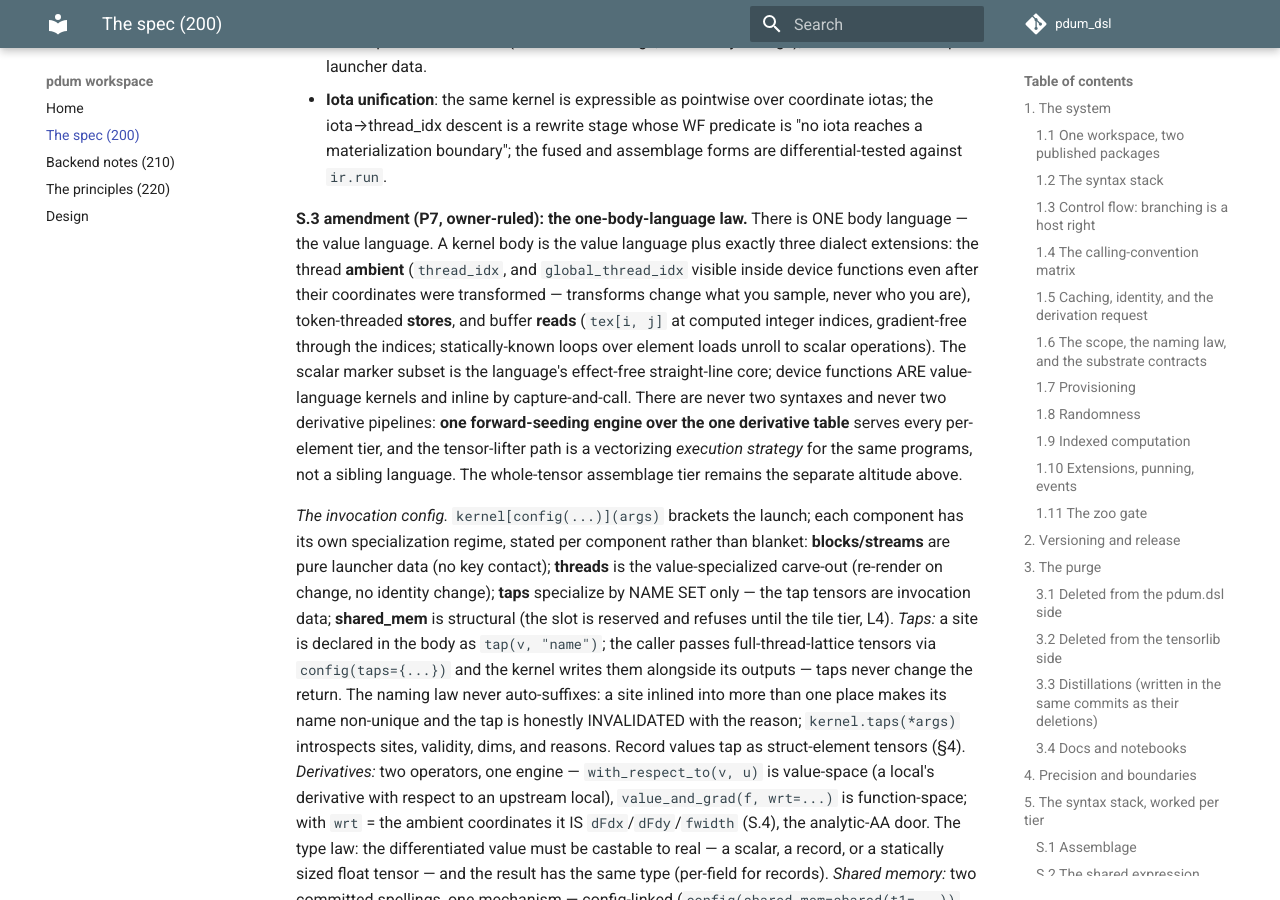
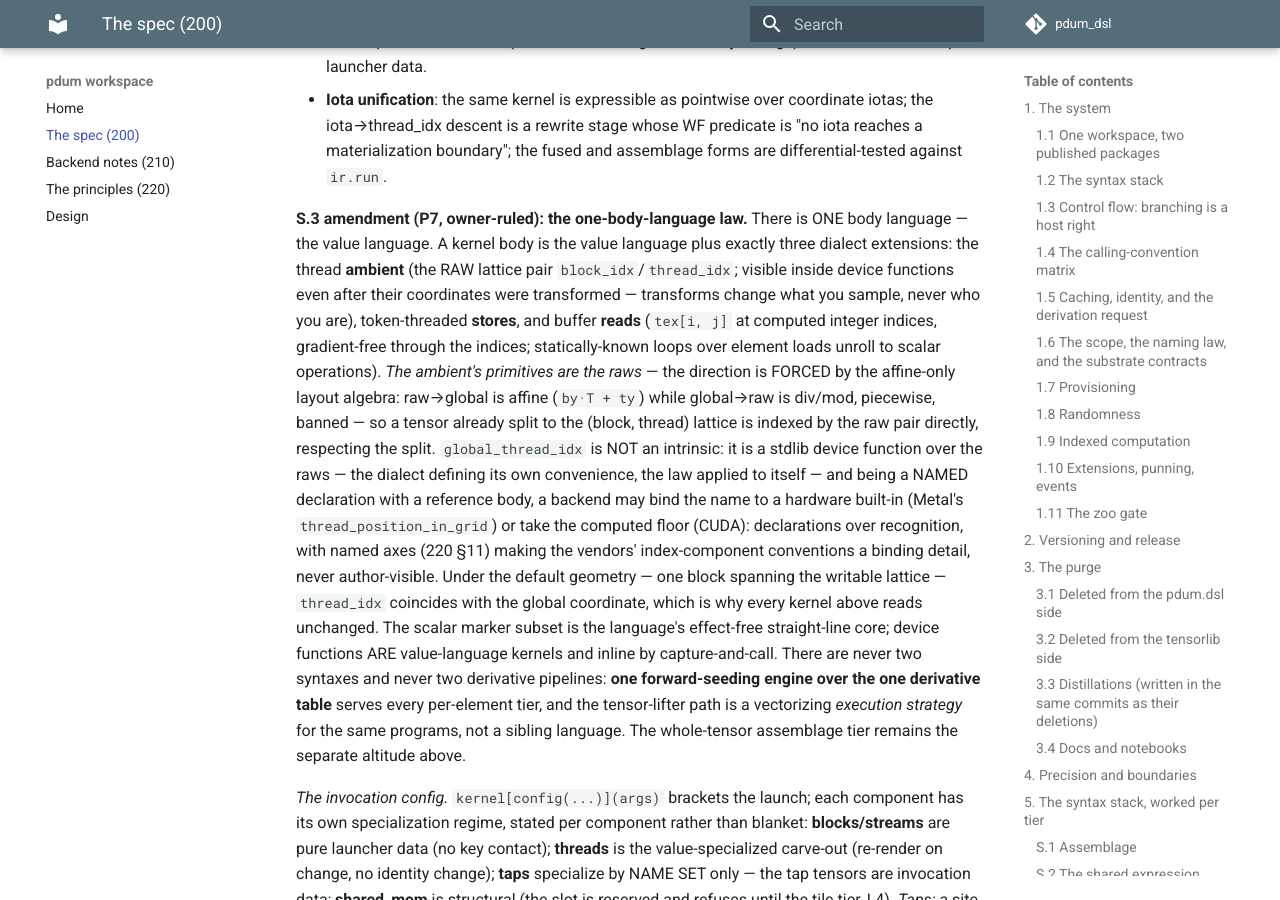
Before and after one commit to habemus-papadum/pdum_dsl, an MkDocs documentation site: the page built from docs/design/200_the-spec.md, in a window 1280 px wide and 900 px high, scrolled down 18398 px. Built offline with MkDocs 1.6.1 and Material for MkDocs 9.7.7, drawn with Linux system fonts in a browser that asks for light colours; comment, search, counter and statistics services are not loaded.

Commit message:
the ambient's primitives are the raws — global_thread_idx is a device function
Owner ruling: block_idx/thread_idx are the ambient PRIMITIVES;
global_thread_idx is a stdlib device function over them (by*T + ty),
not an intrinsic — the dialect defining its own convenience, the law
applied to itself. The direction is FORCED by the affine-only layout
algebra: raw->global is affine, global->raw is div/mod (piecewise,
banned) — so tensors already split to the (block, thread) lattice are
indexed by the raw pair directly, respecting the split. Being a NAMED
declaration with a reference body, a backend may bind the name to a
hardware built-in (Metal's thread_position_in_grid) or take the
computed floor (CUDA) — declarations over recognition, with named axes
making the vendors' index-component conventions a binding detail.
Default geometry (one block spans the writable lattice) keeps
thread_idx == global, so every existing kernel reads unchanged.

Two new skipped spec tests (raw pair + derived-global identity under
explicit geometry; split-aligned store via raws alone); 200 S.3
amendment and 220 par.14 updated.

Co-Authored-By: Claude Fable 5 <noreply@anthropic.com>
Claude-Session: https://claude.ai/code/session_01R3fb1TG8xEXk6AXPYP6TSz

```diff
--- a/docs/design/200_the-spec.md
+++ b/docs/design/200_the-spec.md
@@ -913,12 +913,27 @@ my_shader(f, img, launch=grid(blocks=ceil_div(img.shape, 16), threads=(16, 16)))
 **S.3 amendment (P7, owner-ruled): the one-body-language law.** There
 is ONE body language — the value language. A kernel body is the value
 language plus exactly three dialect extensions: the thread **ambient**
-(`thread_idx`, and `global_thread_idx` visible inside device functions
-even after their coordinates were transformed — transforms change what
-you sample, never who you are), token-threaded **stores**, and buffer
-**reads** (`tex[i, j]` at computed integer indices, gradient-free
-through the indices; statically-known loops over element loads unroll
-to scalar operations). The scalar marker subset is the language's
+(the RAW lattice pair `block_idx`/`thread_idx`; visible inside device
+functions even after their coordinates were transformed — transforms
+change what you sample, never who you are), token-threaded **stores**,
+and buffer **reads** (`tex[i, j]` at computed integer indices,
+gradient-free through the indices; statically-known loops over element
+loads unroll to scalar operations). *The ambient's primitives are the
+raws* — the direction is FORCED by the affine-only layout algebra:
+raw→global is affine (`by·T + ty`) while global→raw is div/mod,
+piecewise, banned — so a tensor already split to the (block, thread)
+lattice is indexed by the raw pair directly, respecting the split.
+`global_thread_idx` is NOT an intrinsic: it is a stdlib device
+function over the raws — the dialect defining its own convenience,
+the law applied to itself — and being a NAMED declaration with a
+reference body, a backend may bind the name to a hardware built-in
+(Metal's `thread_position_in_grid`) or take the computed floor (CUDA):
+declarations over recognition, with named axes (220 §11) making the
+vendors' index-component conventions a binding detail, never
+author-visible. Under the default geometry — one block spanning the
+writable lattice — `thread_idx` coincides with the global coordinate,
+which is why every kernel above reads unchanged. The scalar marker
+subset is the language's
 effect-free straight-line core; device functions ARE value-language
 kernels and inline by capture-and-call. There are never two syntaxes
 and never two derivative pipelines: **one forward-seeding engine over
```
Also changed, not shown: docs/design/220_principles.md (+4 -0 lines), 1 other file.
